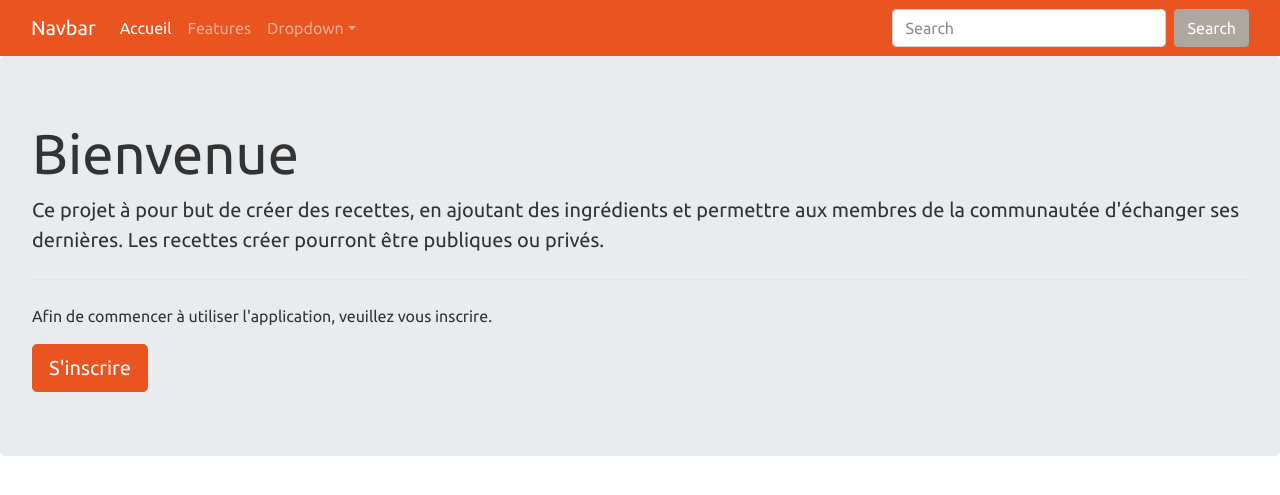
After one commit to Anthony5997/SymfonyRecipe, a Symfony app: template templates/home.html.twig in a window 1280 px wide. The commit adds this page. Shown: the top 495 px of the page. Run offline with Twig, Linux system fonts and the light colour scheme; the template is opened without the code that fills it, so the values that code supplies are empty; some libraries are stand-ins or nearby versions.

Commit message:
initial commit - Ajout page accueil

```diff
--- a/templates/base.html.twig
+++ b/templates/base.html.twig
@@ -7,6 +7,9 @@
         {# Run `composer require symfony/webpack-encore-bundle` to start using Symfony UX #}
         {% block stylesheets %}
             {{ encore_entry_link_tags('app') }}
+            <link href="https://cdn.jsdelivr.net/npm/bootstrap@5.3.0-alpha3/dist/css/bootstrap.min.css" rel="stylesheet" integrity="sha384-KK94CHFLLe+nY2dmCWGMq91rCGa5gtU4mk92HdvYe+M/SXH301p5ILy+dN9+nJOZ" crossorigin="anonymous">
+            <link href="https://cdn.jsdelivr.net/npm/bootswatch@4.5.2/dist/united/bootstrap.min.css" rel="stylesheet" crossorigin="anonymous">
+
         {% endblock %}
 
         {% block javascripts %}
@@ -14,6 +17,9 @@
         {% endblock %}
     </head>
     <body>
+        {% block header %}
+        {% include "partials/_header.html.twig" %}
+        {% endblock %}
         {% block body %}{% endblock %}
     </body>
 </html>
--- /dev/null
+++ b/templates/home.html.twig
@@ -0,0 +1,12 @@
+{% extends "base.html.twig" %}
+
+{% block title  %}Accueil {% endblock %}
+{% block body  %}
+<div class="jumbotron">
+  <h1 class="display-4">Bienvenue</h1>
+  <p class="lead">Ce projet à pour but de créer des recettes, en ajoutant des ingrédients et permettre aux membres de la communautée d'échanger ses dernières. Les recettes créer pourront être publiques ou privés. </p>
+  <hr class="my-4">
+  <p>Afin de commencer à utiliser l'application, veuillez vous inscrire.</p>
+  <a class="btn btn-primary btn-lg" href="#" role="button">S'inscrire</a>
+</div>
+{% endblock %}
--- /dev/null
+++ b/templates/partials/_header.html.twig
@@ -0,0 +1,34 @@
+<nav class="navbar navbar-expand-lg navbar-dark bg-primary">
+            <div class="container-fluid">
+                <a class="navbar-brand" href="#">Navbar</a>
+                <button class="navbar-toggler" type="button" data-bs-toggle="collapse" data-bs-target="#navbarColor01" aria-controls="navbarColor01" aria-expanded="false" aria-label="Toggle navigation">
+                <span class="navbar-toggler-icon"></span>
+                </button>
+                <div class="collapse navbar-collapse" id="navbarColor01">
+                <ul class="navbar-nav me-auto">
+                    <li class="nav-item">
+                    <a class="nav-link active" href="#">Accueil
+                        <span class="visually-hidden">(current)</span>
+                    </a>
+                    </li>
+                    <li class="nav-item">
+                    <a class="nav-link" href="#">Features</a>
+                    </li>
+                    <li class="nav-item dropdown">
+                    <a class="nav-link dropdown-toggle" data-bs-toggle="dropdown" href="#" role="button" aria-haspopup="true" aria-expanded="false">Dropdown</a>
+                    <div class="dropdown-menu">
+                        <a class="dropdown-item" href="#">Action</a>
+                        <a class="dropdown-item" href="#">Another action</a>
+                        <a class="dropdown-item" href="#">Something else here</a>
+                        <div class="dropdown-divider"></div>
+                        <a class="dropdown-item" href="#">Separated link</a>
+                    </div>
+                    </li>
+                </ul>
+                <form class="d-flex">
+                    <input class="form-control me-sm-2" type="search" placeholder="Search">
+                    <button class="btn btn-secondary my-2 my-sm-0" type="submit">Search</button>
+                </form>
+                </div>
+            </div>
+        </nav>
```
Also changed, not shown: src/Controller/HomeController.php (added, +18 -0 lines).
